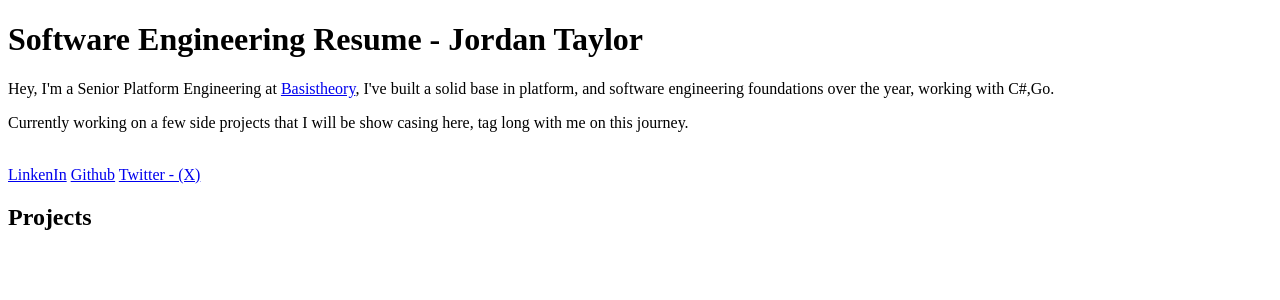
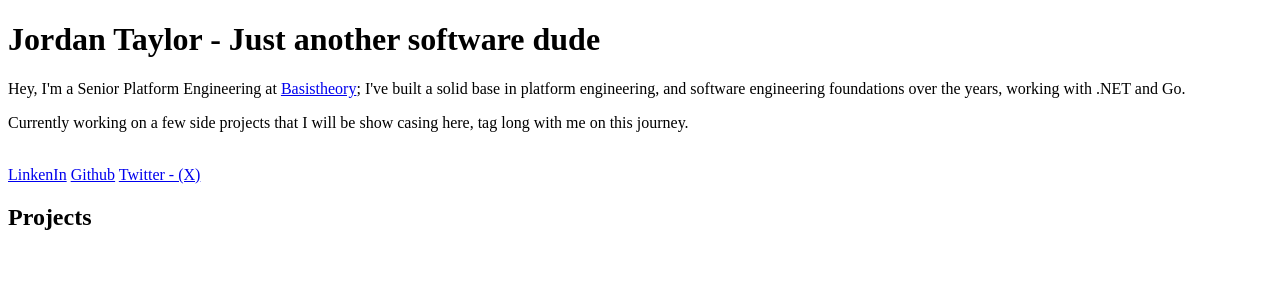
Before and after one commit to JustJordanT/ml-resume, a SvelteKit app: page / in a window 1280 px wide. Shown: the top 300 px of the page. Built offline with nearby package versions, Linux system fonts and the light colour scheme.

Commit message:
Update +page.svelte

```diff
--- a/src/routes/+page.svelte
+++ b/src/routes/+page.svelte
@@ -1,5 +1,5 @@
-<h1>Software Engineering Resume - Jordan Taylor</h1>
-<p>Hey, I'm a Senior Platform Engineering at <a href="https://Basistheory.com">Basistheory</a>, I've built a solid base in platform, and software engineering foundations over the year, working with C#,Go. </p>
+<h1>Jordan Taylor - Just another software dude</h1>
+<p>Hey, I'm a Senior Platform Engineering at <a href="https://Basistheory.com">Basistheory</a>; I've built a solid base in platform engineering, and software engineering foundations over the years, working with .NET and Go.</p>
 <p>Currently working on a few side projects that I will be show casing here, tag long with me on this journey.</p>
 <br/>
 
@@ -7,5 +7,4 @@
 <a href="https://github.com/JustJordanT">Github</a>
 <a href="https://twitter.com/Just_Jordan_T">Twitter - (X)</a>
 
-
 <h2>Projects</h2>
```
